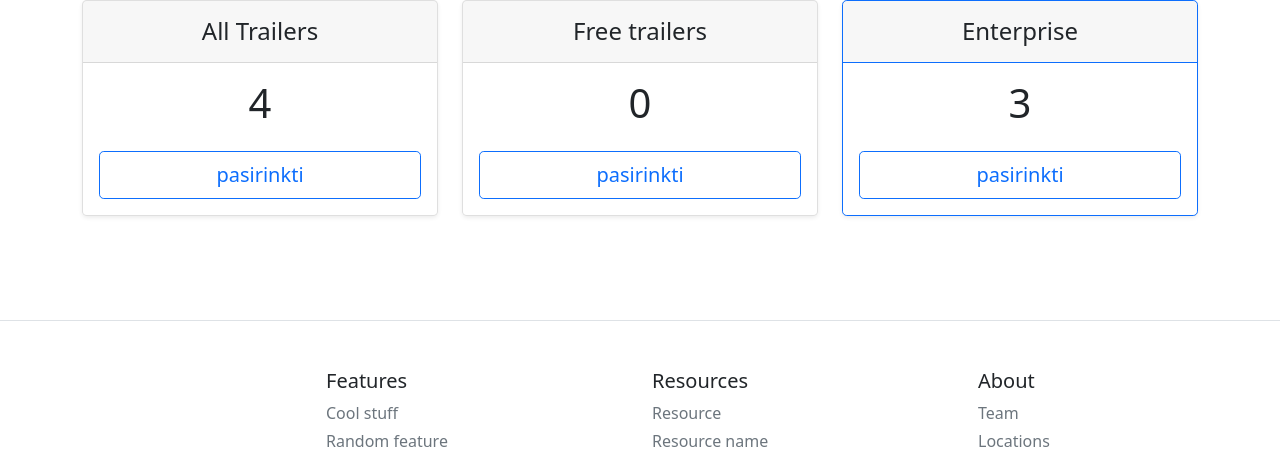
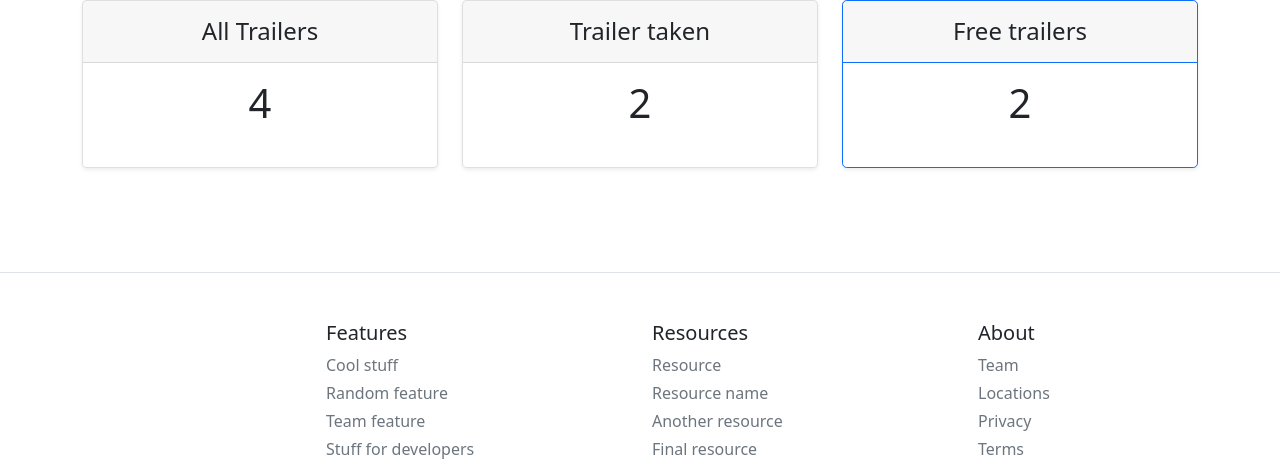
Before and after one commit to sudnitzki/project_dispatcher, a Django app: page /dispatcher/ in a window 1280 px wide. Shown: the part 236-695 px from the top of the page. Run offline with Django 4.2, Linux system fonts and the light colour scheme; data comes from the database, SQL or seed files in the repository; both versions use the stored data as it was after the commit.

Commit message:
lastcommit

```diff
--- a/mysite/dispatcher/templates/index.html
+++ b/mysite/dispatcher/templates/index.html
@@ -18,33 +18,33 @@
         <h1 class="card-title pricing-card-title">{{ num_trailers }}<small class="text-muted fw-light"></small></h1>
         <ul class="list-unstyled mt-3 mb-4">
         </ul>
-        <button type="button" class="w-100 btn btn-lg btn-outline-primary">pasirinkti</button>
+
       </div>
     </div>
   </div>
   <div class="col">
     <div class="card mb-4 rounded-3 shadow-sm">
       <div class="card-header py-3">
-        <h4 class="my-0 fw-normal">Free trailers</h4>
+        <h4 class="my-0 fw-normal">Trailer taken</h4>
       </div>
       <div class="card-body">
         <h1 class="card-title pricing-card-title">{{ num_instances_available }}<small class="text-muted fw-light"></small></h1>
         <ul class="list-unstyled mt-3 mb-4">
         </ul>
-        <button type="button" class="w-100 btn btn-lg btn-outline-primary">pasirinkti</button>
+
       </div>
     </div>
   </div>
   <div class="col">
     <div class="card mb-4 rounded-3 shadow-sm border-primary">
       <div class="card-header py-3 text-bg-primary border-primary">
-        <h4 class="my-0 fw-normal">Enterprise</h4>
+        <h4 class="my-0 fw-normal">Free trailers</h4>
       </div>
       <div class="card-body">
-        <h1 class="card-title pricing-card-title">{{ num_producer }}<small class="text-muted fw-light"></small></h1>
+        <h1 class="card-title pricing-card-title">{{ num_free }}<small class="text-muted fw-light"></small></h1>
         <ul class="list-unstyled mt-3 mb-4">
         </ul>
-        <button type="button" class="w-100 btn btn-lg btn-outline-primary">pasirinkti</button>
+
       </div>
     </div>
   </div>
--- a/mysite/dispatcher/views.py
+++ b/mysite/dispatcher/views.py
@@ -17,15 +17,15 @@
 
     num_trailers = Trailer.objects.all().count()
     num_instances = TrailerInstance.objects.all().count()
-    num_instances_available = TrailerInstance.objects.filter(status__exact='rea').count()
-    num_producer = Producer.objects.count()
+    num_instances_available = TrailerInstance.objects.filter(status__exact='tri').count()
+    num_free = num_trailers - num_instances_available
 
 
     context = {
         'num_trailers': num_trailers,
         'num_instances': num_instances,
         'num_instances_available': num_instances_available,
-        'num_producer': num_producer,
+        'num_free': num_free,
     }
 
     # renderiname index.html, su duomenimis kintamąjame context
```
Also changed, not shown: mysite/db.sqlite3.
